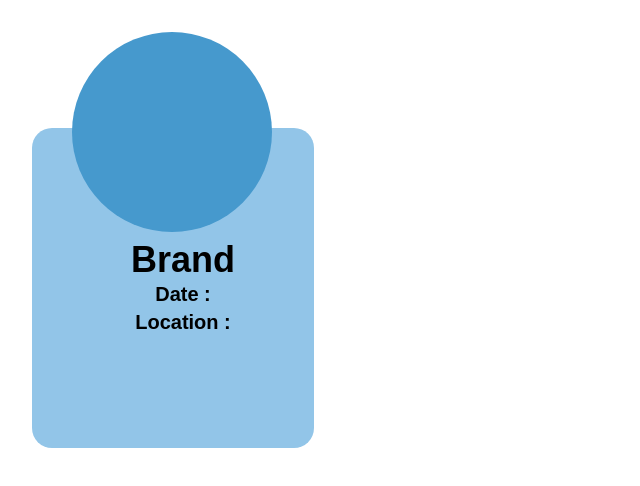
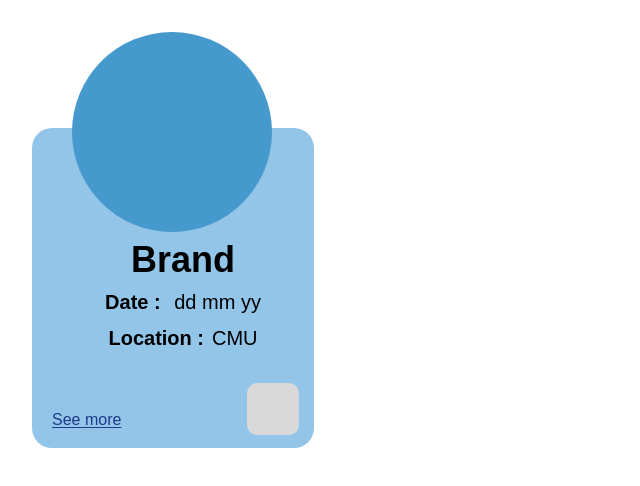
Before and after one commit to r1chwo0n/water-strips, a React (Vite) app in the folder frontend/: page / in a window 1280 px wide. Shown: the top 486 px of the page, without its empty margins (0-640 px from the left). Built offline with nearby package versions, Linux system fonts and the light colour scheme.

Commit message:
update card

```diff
--- a/frontend/src/component/Card.tsx
+++ b/frontend/src/component/Card.tsx
@@ -1,12 +1,36 @@
 import "../style/card.css";
 export default function Card() {
+  const colorStyle = {
+    backgroundColor: "#D9D9D9",
+  };
   return (
     <>
-      <div className="RectangleBlue mt-24">
-        <div className="EllipseBlue ml-10 -mt-24"></div>
-        <h2 className="arial font-bold text-4xl pl-5 pt-28">Brand</h2>
-        <h3 className="arial font-bold text-xl pl-5">Date :</h3>
-        <h3 className="arial font-bold text-xl pl-5">Location :</h3>
+      <div className="RectangleBlue mt-24 arial">
+        <div className="boxColor" style={colorStyle}></div>
+        <div className="EllipseBlue ml-10 -mt-24">
+          {/* <img
+            className="rounded-full"
+            src="https://th-live-02.slatic.net/p/8329775d625dd6aa188db5de87094880.jpg"
+          ></img> */}
+        </div>
+        <div className="space-y-14">
+          <div className="flex flex-col flex-grow space-y-2">
+            <h2 className="font-bold text-4xl pl-5 pt-28">Brand</h2>
+            <h3 className="text-xl space-x-2">
+              <span className="font-bold pl-5">Date :</span>
+              <span> dd mm yy </span>
+            </h3>
+            <h3 className="text-xl space-x-2">
+              <span className="font-bold pl-5">Location :</span>
+              <span>CMU</span>
+            </h3>
+          </div>
+          <button className="flex pl-5">
+            <h5 className="text-blue-900 underline underline-offset-2 hover:underline hover:text-white ">
+              See more
+            </h5>
+          </button>
+        </div>
       </div>
     </>
   );
--- a/frontend/src/style/card.css
+++ b/frontend/src/style/card.css
@@ -28,3 +28,11 @@
   right: 14.54%;
   background: #e7e7e7;
 }
+.boxColor {
+  position: absolute;
+  width: 52px;
+  height: 52px;
+  top: 255px;
+  left: 215px;
+  border-radius: 10px;
+}
```
